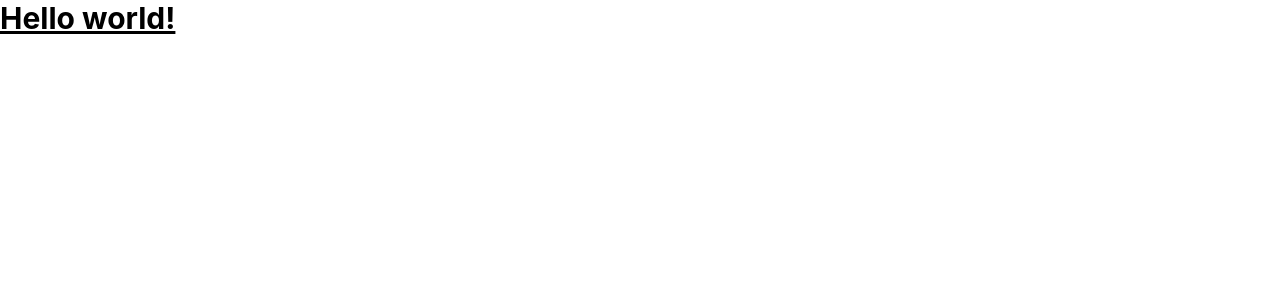
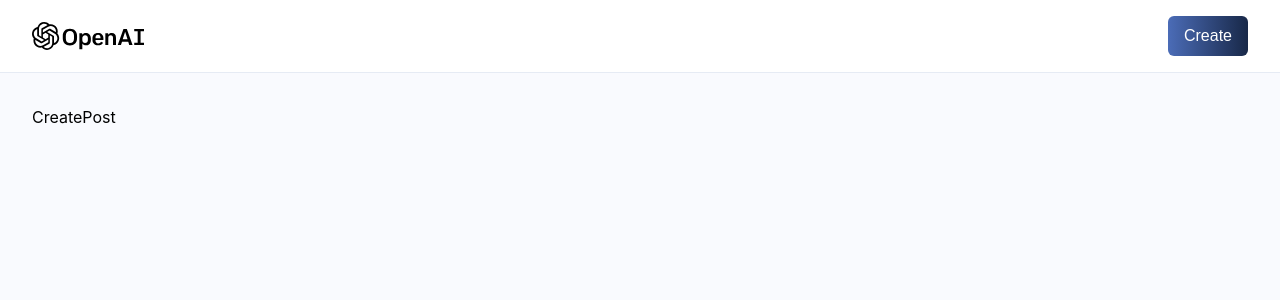
Before and after one commit to zainebbenmariem/dalle-clone, a React app in the folder client/: page /create-post in a window 1280 px wide. Shown: the top 300 px of the page. Built offline with nearby package versions, Linux system fonts and the light colour scheme; the HTML template or start-up script is replaced by a standard one.

Commit message:
create pages

```diff
--- a/client/package.json
+++ b/client/package.json
@@ -11,7 +11,8 @@
   "dependencies": {
     "file-saver": "^2.0.5",
     "react": "^18.2.0",
-    "react-dom": "^18.2.0"
+    "react-dom": "^18.2.0",
+    "react-router-dom": "^6.9.0"
   },
   "devDependencies": {
     "@types/react": "^18.0.28",
--- a/client/src/App.jsx
+++ b/client/src/App.jsx
@@ -1,10 +1,24 @@
-import React from 'react'
+import React from 'react';
+import {BrowserRouter, Link, Route,Routes} from 'react-router-dom';
+import { logo } from './assets';
+import { Home, CreatePost } from './pages';
 
 const App = () => {
   return (
-    <h1 className="text-3xl font-bold underline">
-      Hello world!
-    </h1>
+    <BrowserRouter>
+    <header className='w-full flex justify-between items-center bg-white sm:px-8 px-4 py-4 border-b border-b-[#e6ebf4]'>
+      <Link to="/">
+        <img src={logo} alt="logo" className="w-28 object-contain"/>
+      </Link>
+      <Link to="/create-post" className='font-inter font-medium bg-gradient-to-r from-[#4b6cb7] to-[#182848] text-white px-4 py-2 rounded-md'>Create</Link>
+    </header>
+    <main className='sm:p-8 px-4 py-8 w-full bg-[#f9fafe] min-h-[calc(100vh-73px)]'>
+      <Routes>
+        <Route path="/" element={<Home />}/>
+        <Route path="/create-post" element={<CreatePost />}/>
+      </Routes>
+    </main>
+    </BrowserRouter>
   )
 }
 
--- /dev/null
+++ b/client/src/pages/CreatePost.jsx
@@ -0,0 +1,9 @@
+import React from 'react'
+
+const CreatePost = () => {
+  return (
+    <div>CreatePost</div>
+  )
+}
+
+export default CreatePost
--- /dev/null
+++ b/client/src/pages/Home.jsx
@@ -0,0 +1,9 @@
+import React from 'react'
+
+const Home = () => {
+  return (
+    <div>Home</div>
+  )
+}
+
+export default Home
--- /dev/null
+++ b/client/src/pages/index.js
@@ -0,0 +1,7 @@
+import Home from "./Home";
+import CreatePost from "./CreatePost";
+
+export{
+    Home,
+    CreatePost
+}
```
Also changed, not shown: 1 other file (tests, documents, lock files or other folders).
